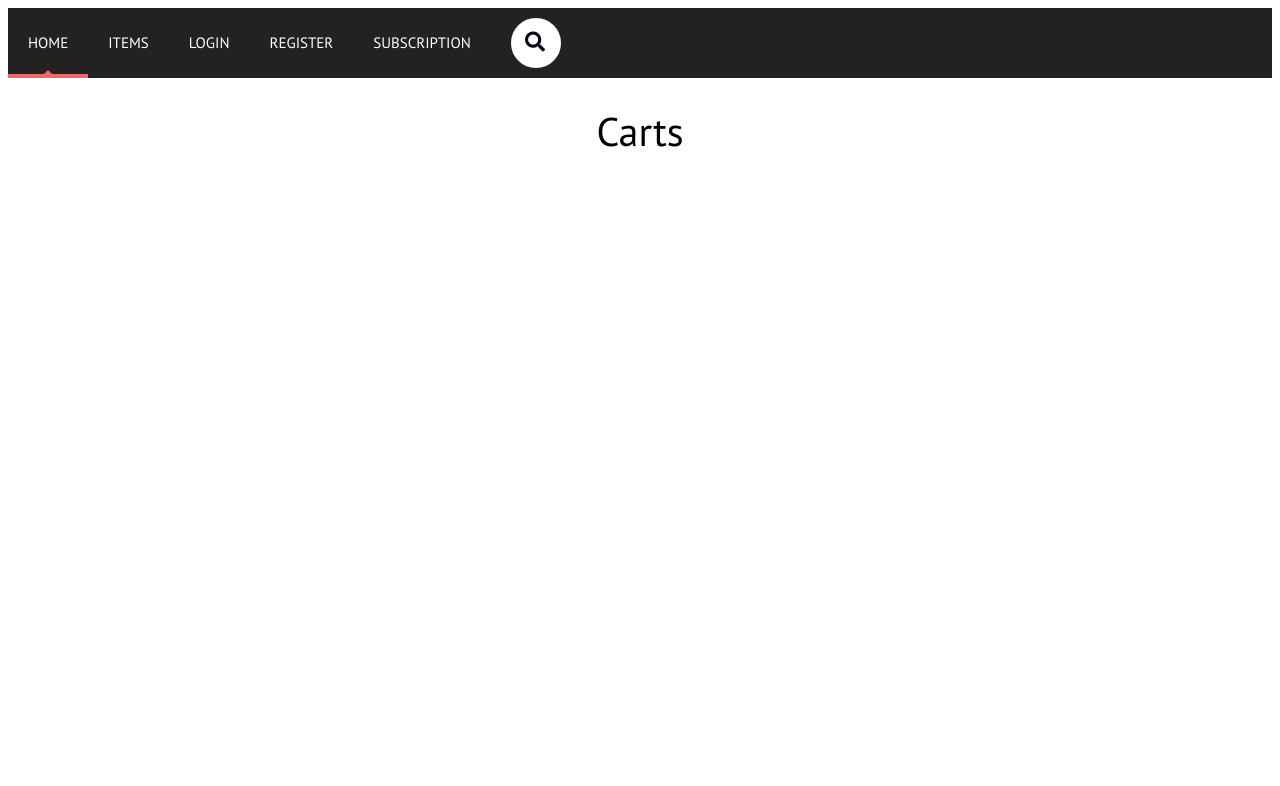
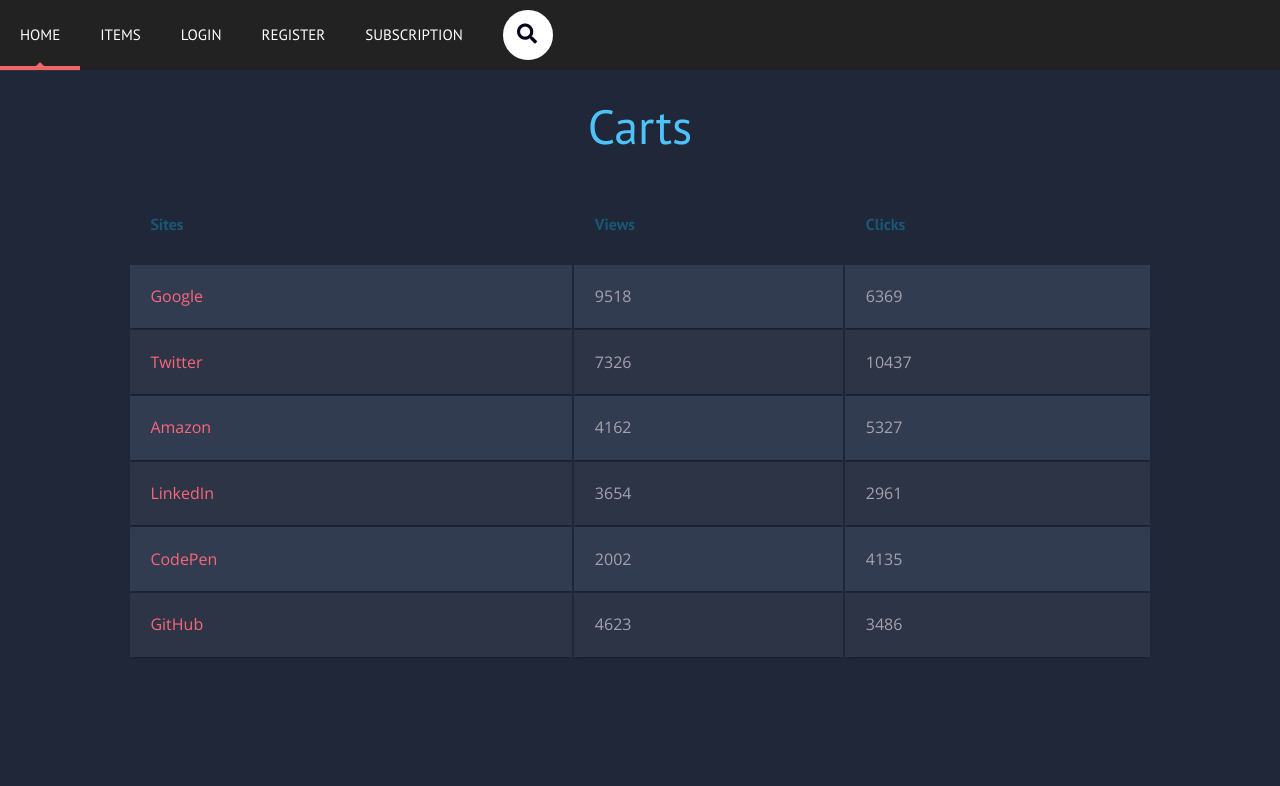
Before and after one commit to SqpuHkS/eCommerce_project, a Django app: page /cart/ in a window 1280 px wide. Shown: the top 786 px of the page. Run offline with Django 3.2, Linux system fonts and the light colour scheme; data comes from the database, SQL or seed files in the repository; data that the repository does not hold is empty; some libraries are stand-ins or nearby versions.

Commit message:
changed the style of pages and card lists also added a table in cart

```diff
--- a/carts/templates/carts/home.html
+++ b/carts/templates/carts/home.html
@@ -1,9 +1,57 @@
 {% extends 'base.html' %}
+{% load static %}
 
 {% block title %}
     Carts
 {% endblock %}
 
+{% block base_head %}
+    <link rel="stylesheet" href="{% static 'css/carts/home.css'%}">
+{% endblock %}
+
 {% block content %}
     <h1>Carts</h1>
+
+    <table class="container">
+        <thead>
+        <tr>
+            <th><h1>Sites</h1></th>
+            <th><h1>Views</h1></th>
+            <th><h1>Clicks</h1></th>
+        </tr>
+        </thead>
+        <tbody>
+        <tr>
+            <td>Google</td>
+            <td>9518</td>
+            <td>6369</td>
+        </tr>
+        <tr>
+            <td>Twitter</td>
+            <td>7326</td>
+            <td>10437</td>
+        </tr>
+        <tr>
+            <td>Amazon</td>
+            <td>4162</td>
+            <td>5327</td>
+        </tr>
+        <tr>
+            <td>LinkedIn</td>
+            <td>3654</td>
+            <td>2961</td>
+        </tr>
+        <tr>
+            <td>CodePen</td>
+            <td>2002</td>
+            <td>4135</td>
+        </tr>
+        <tr>
+            <td>GitHub</td>
+            <td>4623</td>
+            <td>3486</td>
+        </tr>
+        </tbody>
+    </table>
+
 {% endblock %}
--- a/carts/views.py
+++ b/carts/views.py
@@ -6,14 +6,7 @@ from items.models import Item
 
 def cart_home(request):
     cart_obj, new_obj = Cart.objects.new_or_get(request)
-    items =  cart_obj.items.all()
-    total = 0
-    for i in items:
-        total += i.price
-    # create cart
-    cart_obj.total = total
-    cart_obj.save()
-    return render(request, 'carts/home.html')
+    return render(request, 'carts/home.html', context={'cart': cart_obj})
 
 def cart_update(request):
     item_id = request.POST.get('item_id')
--- /dev/null
+++ b/static/css/base.css
@@ -0,0 +1,9 @@
+body{
+    color:#A7A1AE;
+    background-color:#1F2739;
+    margin: 0;
+}
+
+html{
+    overflow-x: hidden;
+}
--- /dev/null
+++ b/static/css/carts/home.css
@@ -0,0 +1,108 @@
+/*
+	Side Navigation Menu V2, RWD
+	===================
+	Author: @heyPablete
+
+ */
+
+@charset "UTF-8";
+@import url(https://fonts.googleapis.com/css?family=Open+Sans:300,400,700);
+
+body {
+  font-family: 'Open Sans', sans-serif;
+  font-weight: 300;
+  line-height: 1.42em;
+  color:#A7A1AE;
+  background-color:#1F2739;
+}
+
+h1 {
+  font-size:3em;
+  font-weight: 300;
+  line-height:1em;
+  text-align: center;
+  color: #4DC3FA;
+}
+
+h2 {
+  font-size:1em;
+  font-weight: 300;
+  text-align: center;
+  display: block;
+  line-height:1em;
+  padding-bottom: 2em;
+  color: #FB667A;
+}
+
+h2 a {
+  font-weight: 700;
+  text-transform: uppercase;
+  color: #FB667A;
+  text-decoration: none;
+}
+
+.blue { color: #185875; }
+.yellow { color: #FFF842; }
+
+.container th h1 {
+	  font-weight: bold;
+	  font-size: 1em;
+  text-align: left;
+  color: #185875;
+}
+
+.container td {
+	  font-weight: normal;
+	  font-size: 1em;
+  -webkit-box-shadow: 0 2px 2px -2px #0E1119;
+	   -moz-box-shadow: 0 2px 2px -2px #0E1119;
+	        box-shadow: 0 2px 2px -2px #0E1119;
+}
+
+.container {
+	  text-align: left;
+	  overflow: hidden;
+	  width: 80%;
+	  margin: 0 auto;
+  display: table;
+  padding: 0 0 8em 0;
+}
+
+.container td, .container th {
+	  padding-bottom: 2%;
+	  padding-top: 2%;
+  padding-left:2%;
+}
+
+/* Background-color of the odd rows */
+.container tr:nth-child(odd) {
+	  background-color: #323C50;
+}
+
+/* Background-color of the even rows */
+.container tr:nth-child(even) {
+	  background-color: #2C3446;
+}
+
+.container th {
+	  background-color: #1F2739;
+}
+
+.container td:first-child { color: #FB667A; }
+
+.container tr:hover {
+   background-color: #464A52;
+-webkit-box-shadow: 0 6px 6px -6px #0E1119;
+	   -moz-box-shadow: 0 6px 6px -6px #0E1119;
+	        box-shadow: 0 6px 6px -6px #0E1119;
+}
+
+.container td:hover {
+  background-color: #FFF842;
+  color: #403E10;
+}
+
+@media (max-width: 800px) {
+.container td:nth-child(4),
+.container th:nth-child(4) { display: none; }
+}
--- a/static/css/items/card.css
+++ b/static/css/items/card.css
@@ -7,13 +7,14 @@
   -webkit-box-shadow: 0px 14px 32px 0px rgba(0, 0, 0, 0.15);
   -moz-box-shadow: 0px 14px 32px 0px rgba(0, 0, 0, 0.15);
   box-shadow: 0px 14px 32px 0px rgba(0, 0, 0, 0.15);
+  background-color: #ffffff;
 }
 
 .product-img {
   float: left;
   height: 420px;
   width: 327px;
-  position: relative;
+  position: relative;]
 }
 
 .product-img img {
--- a/static/css/items/list.css
+++ b/static/css/items/list.css
@@ -1,7 +1,6 @@
 .items-list{
-    float: left;
     display: flex;
-    justify-content: left;
+    justify-content: center;
     -webkit-flex-wrap: wrap;
   flex-wrap: wrap;
 }
--- a/static/css/main.css
+++ b/static/css/main.css
@@ -1,5 +1,6 @@
 body{
-    background-color: #dedde5;
+    color:#A7A1AE;
+  background-color:#1F2739;
 }
 
 html{
--- a/static/css/navbar.css
+++ b/static/css/navbar.css
@@ -1,4 +1,6 @@
 @import url(https://fonts.googleapis.com/css?family=PT+Sans:400,700);
+
+
 
 h1{
   font:400 40px 'pt sans',sans-serif;
@@ -54,6 +56,7 @@ h1{
   -webkit-transition:all .3s linear .2s;
 }
 .nav>ul>li{
+  height: 5px;
   float:left;
   position:relative;
 }
--- a/templates/base.html
+++ b/templates/base.html
@@ -13,7 +13,9 @@
 
     {% include 'base/css.html' %}
 
-    {% block base_head %}{% endblock %}
+    {% block base_head %}
+
+    {% endblock %}
 
 </head>
 <body>
--- a/templates/base/css.html
+++ b/templates/base/css.html
@@ -2,3 +2,4 @@
 
 <link rel="stylesheet" href="{% static 'css/search/search-form.css' %}">
 <link rel="stylesheet" href="{% static 'css/navbar.css' %}">
+<link rel="stylesheet" href="{% static 'css/base.css' %}">
```
